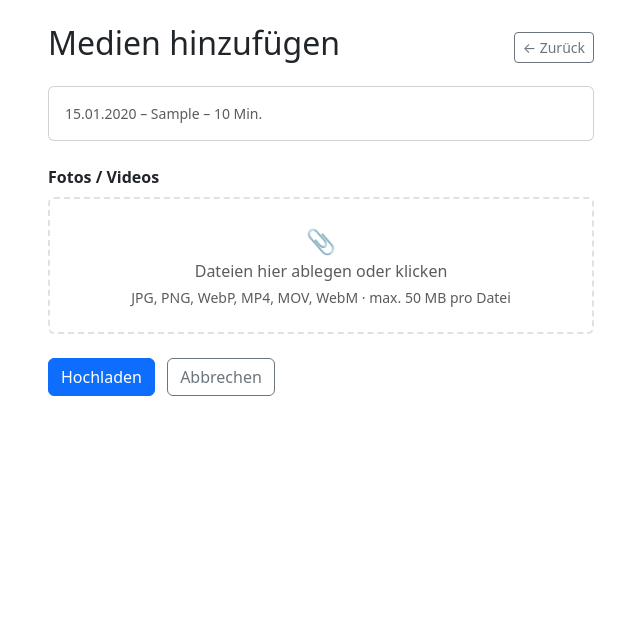
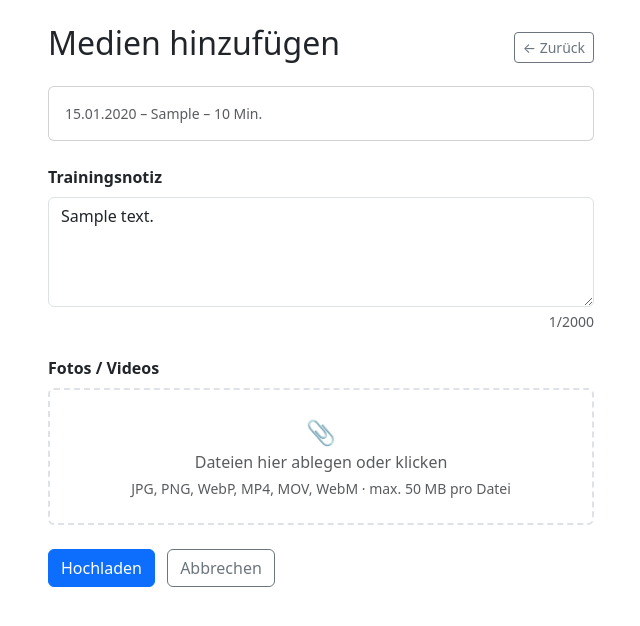
Before and after one commit to total-verpLANt/sport-challenge, a Python web app: template app/templates/activities/add_media.html in a window 1280 px wide. Shown: the part 56-682 px from the top of the page, without its empty margins (319-959 px from the left). Run offline with Jinja, Linux system fonts and the light colour scheme; the template is opened without the code that fills it: most values are stand-ins (such as "Sample title", 1, 10 or a date in 2020); some libraries are stand-ins or nearby versions.

Commit message:
feat(activities): Trainingsnotiz nachträglich über add_media bearbeitbar
Textarea in /media/add-Seite ergänzt, die notes-Feld vorausfüllt und
beim Submit speichert – auch ohne Mediendatei. Leere Notiz → NULL.
Server-Validierung 2000 Zeichen. 2 neue Tests, 184 Tests grün.

Co-Authored-By: Claude Sonnet 4.6 <noreply@anthropic.com>

```diff
--- a/app/templates/activities/add_media.html
+++ b/app/templates/activities/add_media.html
@@ -18,6 +18,14 @@
 
     <form method="post" enctype="multipart/form-data">
       <input type="hidden" name="csrf_token" value="{{ csrf_token() }}">
+      <div class="mb-4">
+        <label for="notes" class="form-label fw-semibold">Trainingsnotiz</label>
+        <textarea id="notes" name="notes" class="form-control" rows="4"
+                  maxlength="2000" placeholder="Optionale Notiz …">{{ activity.notes or "" }}</textarea>
+        <div class="form-text text-end">
+          <span id="notes-count">{{ (activity.notes or "")|length }}</span>/2000
+        </div>
+      </div>
       <div class="mb-4">
         <label class="form-label fw-semibold">Fotos / Videos</label>
         <div id="drop-zone"
@@ -43,6 +51,10 @@
 
 <script nonce="{{ csp_nonce() }}">
 (function () {
+  const ta  = document.getElementById('notes');
+  const cnt = document.getElementById('notes-count');
+  ta.addEventListener('input', () => cnt.textContent = ta.value.length);
+
   const zone  = document.getElementById('drop-zone');
   const input = document.getElementById('media-input');
   const list  = document.getElementById('file-list');
--- a/app/version.py
+++ b/app/version.py
@@ -1 +1 @@
-__version__ = "0.12.0"
+__version__ = "0.12.1"
```
Also changed, not shown: app/routes/challenge_activities.py (+8 -1 lines), tests/test_activities_log.py (+54 -0 lines), CHANGELOG.md.
